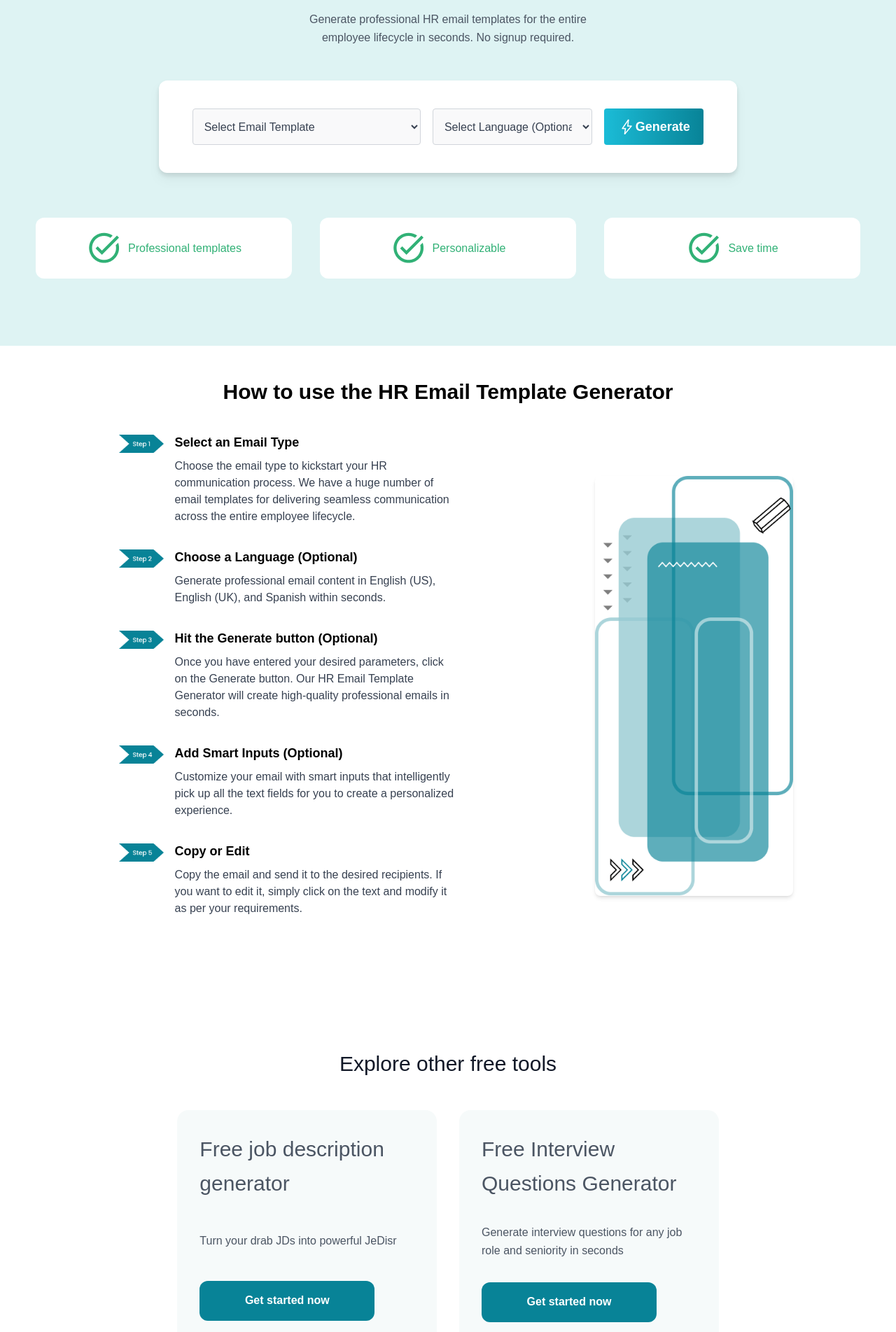
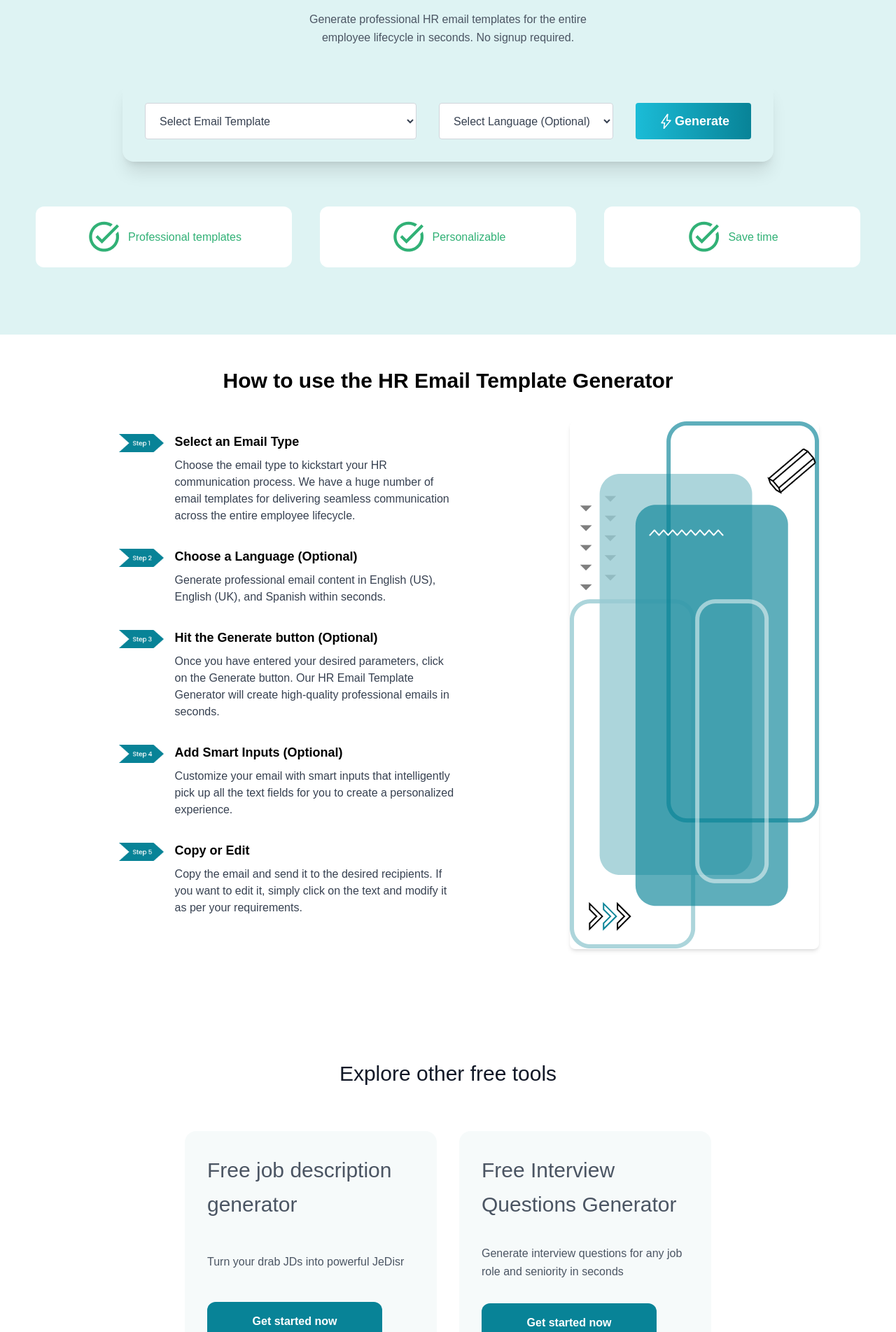
Before and after one commit to suyashagrahari/tempalate_generator_using_llm, a React (Create React App) app: page / in a window 1280 px wide. Shown: the part 300-2203 px from the top of the page at 70% size. Built offline with nearby package versions, Linux system fonts and the light colour scheme.

Commit message:
second commit

```diff
--- a/src/components/Cards.js
+++ b/src/components/Cards.js
@@ -1,23 +1,21 @@
-import React from 'react'
+import React from 'react';
 
 const Cards = () => {
   return (
-    <>
     <section className="text-gray-600 body-font">
       <div className="container px-5 py-24 mx-auto">
         <h1 className="text-3xl font-medium title-font text-gray-900 mb-12 text-center">Explore other free tools</h1>
 
-    <div className="flex flex-wrap -m-4 justify-center">
+        <div className="flex flex-wrap justify-center">
           <div className="p-4 md:w-1/3 w-full">
             <div className="h-full bg-footer-col p-8 rounded-2xl">
               <div className='flex flex-col gap-5'>
                 <p className="leading-relaxed mb-6 text-3xl font-medium text-wrap">Free job description generator</p>
                 <p className="leading-relaxed mb-6">Turn your drab JDs into powerful JeDisr</p>
-          <button className='bg-button-col w-[250px] h-[57px] rounded-xl text-white font-semibold'>
+                <button className='bg-button-col w-full md:w-[250px] h-[57px] rounded-xl text-white font-semibold'>
                   Get started now
                 </button>
               </div>
-
             </div>
           </div>
 
@@ -26,18 +24,16 @@ const Cards = () => {
               <div className='flex flex-col gap-2'>
                 <p className="leading-relaxed mb-6 text-3xl font-medium text-wrap">Free Interview Questions Generator</p>
                 <p className="leading-relaxed mb-6">Generate interview questions for any job role and seniority in seconds</p>
-          <button className='bg-button-col w-[250px] h-[57px] rounded-xl text-white font-semibold'>
+                <button className='bg-button-col w-full md:w-[250px] h-[57px] rounded-xl text-white font-semibold'>
                   Get started now
                 </button>
               </div>
-
             </div>
           </div>
         </div>
       </div>
     </section>
-    </>
-  )
-}
+  );
+};
 
-export default Cards
+export default Cards;
--- a/src/components/SearchSection.js
+++ b/src/components/SearchSection.js
@@ -1,39 +1,36 @@
-import React, { useState, useEffect } from 'react';
+import React, { useState, useEffect } from "react";
 import { GoogleGenerativeAI } from "@google/generative-ai";
 import ButtonIcon from "../images/buttonicon.png";
-import Tabs from './Tabs';
+import Tabs from "./Tabs";
 
-const genAI = new GoogleGenerativeAI('AIzaSyB-a_-nkxziWWhCdEkIK_Vfs42LueGOIak');
+const genAI = new GoogleGenerativeAI("AIzaSyB-a_-nkxziWWhCdEkIK_Vfs42LueGOIak");
 
 const emailTemplates = [
-  { name: 'Interview Invitation Email', fields: ['Name', 'Email', 'Date'] },
-  { name: 'Rejection Email', fields: ['Name', 'Reason'] },
-  { name: 'Interview Confirmation Email', fields: ['Name', 'Date', 'Time'] },
-  { name: 'Offer Letter Email', fields: ['Name', 'Position', 'Salary'] },
-  { name: 'Referral Email', fields: ['Name', 'Referral Code'] },
+  { name: "Interview Invitation Email", fields: ["Name", "Email", "Date"] },
+  { name: "Rejection Email", fields: ["Name", "Reason"] },
+  { name: "Interview Confirmation Email", fields: ["Name", "Date", "Time"] },
+  { name: "Offer Letter Email", fields: ["Name", "Position", "Salary"] },
+  { name: "Referral Email", fields: ["Name", "Referral Code"] },
 ];
 
-const languages = ['English', 'Spanish', 'French', 'German'];
+const languages = ["English", "Spanish", "French", "German"];
 
 export async function geminiResponse(message) {
   const timeout = new Promise((_, reject) => {
     setTimeout(() => {
-      reject(new Error('LLM API timeout'));
+      reject(new Error("LLM API timeout"));
     }, 10000); // 10 seconds
   });
 
   try {
     const model = genAI.getGenerativeModel({ model: "gemini-pro" });
     const prompt = message;
-    const result = await Promise.race([
-      model.generateContent(prompt),
-      timeout,
-    ]);
+    const result = await Promise.race([model.generateContent(prompt), timeout]);
     const response = await result.response;
     const text = response.text();
     return text;
   } catch (error) {
-    if (error.message === 'LLM API timeout') {
+    if (error.message === "LLM API timeout") {
       return "Sorry, I'm unable to respond at the moment. Please try again later.";
     } else {
       throw error;
@@ -42,15 +39,15 @@ export async function geminiResponse(message) {
 }
 
 const SearchSection = () => {
-  const [selectedTemplate, setSelectedTemplate] = useState('');
-  const [selectedLanguage, setSelectedLanguage] = useState('');
-  const [generatedTemplate, setGeneratedTemplate] = useState('');
+  const [selectedTemplate, setSelectedTemplate] = useState("");
+  const [selectedLanguage, setSelectedLanguage] = useState("");
+  const [generatedTemplate, setGeneratedTemplate] = useState("");
   const [smartInputs, setSmartInputs] = useState({});
   const [isLoading, setIsLoading] = useState(false); // Track loading state
 
   useEffect(() => {
     setSmartInputs({});
-    setGeneratedTemplate('');
+    setGeneratedTemplate("");
   }, [selectedTemplate]);
 
   const handleTemplateChange = (e) => {
@@ -68,10 +65,14 @@ const SearchSection = () => {
   const handleGenerate = async () => {
     setIsLoading(true); // Set loading to true when generating
     try {
-      const template = await generateTemplate(selectedTemplate, selectedLanguage, smartInputs);
+      const template = await generateTemplate(
+        selectedTemplate,
+        selectedLanguage,
+        smartInputs
+      );
       setGeneratedTemplate(template);
     } catch (error) {
-      console.error('Error generating template:', error);
+      console.error("Error generating template:", error);
     } finally {
       setIsLoading(false); // Set loading to false after response received
     }
@@ -88,19 +89,20 @@ const SearchSection = () => {
 
   const replaceSmartFields = (template, smartInputs) => {
     Object.entries(smartInputs).forEach(([key, value]) => {
-      const regex = new RegExp(`{{${key}}}`, 'g');
+      const regex = new RegExp(`{{${key}}}`, "g");
       template = template.replace(regex, value);
     });
     return template;
   };
 
   const getSmartInputFields = () => {
-    const selectedTemplateData = emailTemplates.find((template) => template.name === selectedTemplate);
+    const selectedTemplateData = emailTemplates.find(
+      (template) => template.name === selectedTemplate
+    );
     return selectedTemplateData ? selectedTemplateData.fields : [];
   };
 
   return (
-    <>
     <section className="text-gray-600 body-font mt-10">
       <div className="container px-5 py-24 mx-auto">
         <div className="flex flex-col text-center w-full mb-12 gap-7">
@@ -108,18 +110,19 @@ const SearchSection = () => {
             Free HR Email Template Generator
           </h1>
           <p className="lg:w-1/3 font-medium mx-auto leading-relaxed text-base">
-              Generate professional HR email templates for the entire employee lifecycle in seconds. No signup required.
+            Generate professional HR email templates for the entire employee
+            lifecycle in seconds. No signup required.
           </p>
         </div>
-          <div className="flex lg:w-2/3 w-full py-10 bg-white sm:flex-row flex-col mx-auto px-8 sm:space-x-4 sm:space-y-0 space-y-4 sm:px-0 items-end rounded-xl bg-hero-col drop-shadow-lg">
-            <div className="relative flex-grow w-full">
+        <div className="flex justify-center">
+          <div className="flex flex-wrap justify-center shadow-xl rounded-2xl gap-4 p-6  w-[75%]">
+            <div className="p-2 lg:flex-1 ">
               <select
                 id="template"
                 name="template"
-                className="md:w-[100%] h-[52px] w-[250px]  bg-gray-100 ml-12 bg-opacity-50 rounded border border-gray-300 focus:border-indigo-500 focus:bg-transparent focus:ring-2 focus:ring-indigo-200 text-base outline-none text-gray-700 py-1 px-3 leading-8 transition-colors duration-200 ease-in-out"
+                className="w-full h-[52px] bg-white rounded border border-gray-300 focus:border-indigo-500 focus:bg-transparent focus:ring-2 focus:ring-indigo-200 text-base outline-none text-gray-700 py-2 px-4 leading-8 transition-colors duration-200 ease-in-out "
                 value={selectedTemplate}
-                onChange={handleTemplateChange}
-              >
+                onChange={handleTemplateChange}>
                 <option value="">Select Email Template</option>
                 {emailTemplates.map((template) => (
                   <option key={template.name} value={template.name}>
@@ -128,14 +131,13 @@ const SearchSection = () => {
                 ))}
               </select>
             </div>
-            <div className="relative flex-grow w-full">
+            <div className="p-2  lg:flex-3">
               <select
                 id="language"
                 name="language"
-                className="w-[70%] ml-[15%] h-[52px] bg-gray-100 bg-opacity-50 rounded border border-gray-300 focus:border-indigo-500 focus:bg-transparent focus:ring-2 focus:ring-indigo-200 text-base outline-none text-gray-700 py-1 px-3 leading-8 transition-colors duration-200 ease-in-out"
+                className="w-full h-[52px] bg-white rounded border border-gray-300 focus:border-indigo-500 focus:bg-transparent focus:ring-2 focus:ring-indigo-200 text-base outline-none text-gray-700 py-2 px-4 leading-8 transition-colors duration-200 ease-in-out"
                 value={selectedLanguage}
-                onChange={handleLanguageChange}
-              >
+                onChange={handleLanguageChange}>
                 <option value="">Select Language (Optional)</option>
                 {languages.map((language) => (
                   <option key={language} value={language}>
@@ -144,51 +146,76 @@ const SearchSection = () => {
                 ))}
               </select>
             </div>
+            <div className="p-2 lg:flex-3">
               <button
-              className="text-white bg-gradient-to-r relative right-[3rem] from-gradient-start font-bold to-gradient-end border-0 pt-3 px-8 w-[165px] h-[52px] focus:outline-none hover:bg-indigo-600 rounded text-lg flex justify-center"
-              onClick={handleGenerate}
-            >
-              {isLoading ? 'Generating...' : <><img src={ButtonIcon} alt="buttonicon" /> Generate</>}
+                className="text-white bg-gradient-to-r  from-gradient-start font-bold to-gradient-end border-0 pt-3 px-8 w-[165px] h-[52px] focus:outline-none hover:bg-indigo-600 rounded text-lg flex justify-center"
+                onClick={handleGenerate}>
+                {isLoading ? (
+                  "Generating..."
+                ) : (
+                  <>
+                    <img src={ButtonIcon} alt="buttonicon" /> Generate
+                  </>
+                )}
               </button>
             </div>
+          </div>
+        </div>
         {generatedTemplate && (
-            <div className="flex lg:w-2/3 w-full py-10 sm:flex-row flex-col mx-auto px-8 sm:space-x-4 sm:space-y-0 space-y-4 sm:px-0 items-start">
-              <div className="flex-grow">
+  <div className="container px-5 py-24 flex justify-center">
+    {/* Template Area */}
+    <div className="bg-white relative flex flex-wrap py-6 rounded-xl bg-transparent shadow-xl md:w-full max-w-[90%]">
+      <div className="lg:w-1/2 w-full px-6 mb-4 lg:mb-0">
+        <h2 className="title-font font-semibold text-gray-900 mt-4 text-xl">
+          Generated Template
+        </h2>
         <textarea
-                  className="md:w-full w-[280px] bg-gray-100 bg-opacity-50 rounded border border-gray-300 focus:border-indigo-500 focus:bg-transparent focus:ring-2 focus:ring-indigo-200 text-base outline-none text-gray-700 py-1 px-3 leading-8 transition-colors duration-200 ease-in-out"
-                  rows={10}
+          className="w-full mt-2 bg-gray-100 bg-opacity-70 rounded-xl border shadow-xl focus:border-indigo-500 focus:bg-transparent focus:ring-2 focus:ring-indigo-200 text-base outline-none text-gray-700 py-3 px-4 leading-8 transition-colors duration-200 ease-in-out"
+          rows={15}
           value={generatedTemplate}
           readOnly
         />
       </div>
-              <div className="flex-grow">
+      <div className="lg:w-1/2 w-full px-6 flex justify-center items-center">
+        <div className="md:w-8/12 w-11/12"> {/* Adjust width as needed */}
+          <h2 className="title-font font-semibold text-gray-900  text-xl">
+            Smart Input Fields
+          </h2>
           {getSmartInputFields().map((field) => (
-                  <div key={field}>
-                    <label htmlFor={field.toLowerCase()}>{field}:</label>
+            <div key={field} className="relative mb-4">
+              <label
+                htmlFor={field.toLowerCase()}
+                className="leading-7 text-sm text-gray-600">
+                {field}:
+              </label>
               <input
                 type="text"
                 id={field.toLowerCase()}
                 name={field.toLowerCase()}
-                      className="w-full bg-gray-100 bg-opacity-50 rounded border border-gray-300 focus:border-indigo-500 focus:bg-transparent focus:ring-2 focus:ring-indigo-200 text-base outline-none text-gray-700 py-1 px-3 leading-8 transition-colors duration-200 ease-in-out"
-                      value={smartInputs[field.toLowerCase()] || ''}
+                className="w-full bg-white rounded border border-gray-300 focus:border-indigo-500 focus:ring-2 focus:ring-indigo-200 text-base outline-none text-gray-700 py-1 px-3 leading-8 transition-colors duration-200 ease-in-out"
+                value={smartInputs[field.toLowerCase()] || ""}
                 onChange={handleSmartInputChange}
               />
             </div>
           ))}
           <button
-                  className="text-white bg-button-col border-0 py-2 px-8 mt-4 w-full focus:outline-none rounded text-lg flex justify-center"
-                  onClick={handleGenerate}
-                >
+            className="text-white bg-button-col border-0 py-2 px-6 focus:outline-none hover:bg-indigo-600 rounded text-lg w-full mt-4"
+            onClick={handleGenerate}>
             Apply Changes
           </button>
         </div>
       </div>
+    </div>
+  </div>
 )}
+
+
+
+
         <Tabs />
       </div>
     </section>
-    </>
   );
-}
+};
 
 export default SearchSection;
--- a/src/pages/FooterSection.js
+++ b/src/pages/FooterSection.js
@@ -110,7 +110,7 @@ const FooterSection = () => {
           </div>
 
         </div>
-        <hr />
+        <hr className='mt-5'/>
         <div className='flex flex-row justify-around mt-2'>
             <p className="text-gray-400">All rights reserved © HireQuotient, 2022</p>
             <p className="text-gray-400">Sitemap | Guide: Validity of our assessments</p>
```
Also changed, not shown: src/components/HrEmailTemplateGenerator.js (+4 -7 lines). Lines whose indentation alone changed are shown as unchanged.
